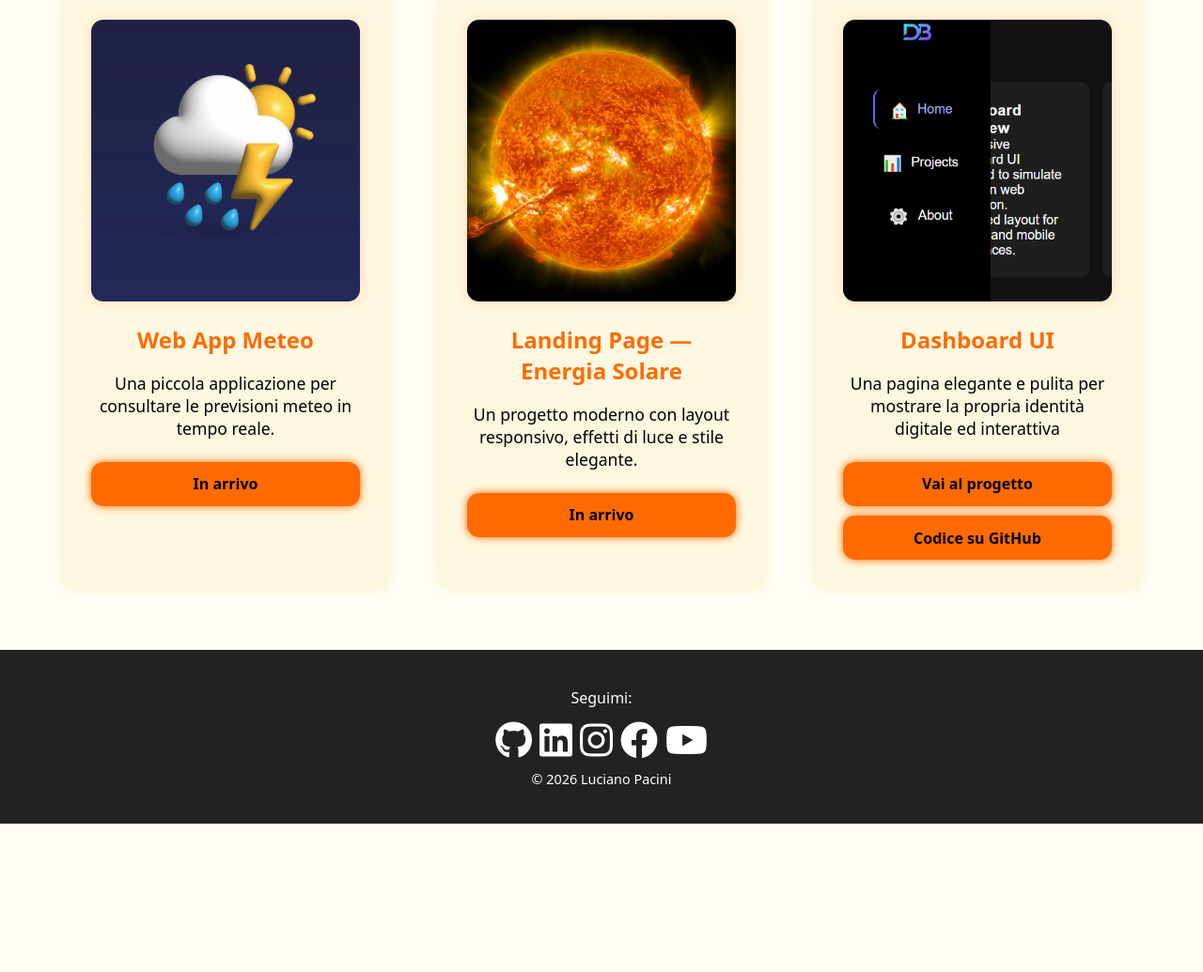
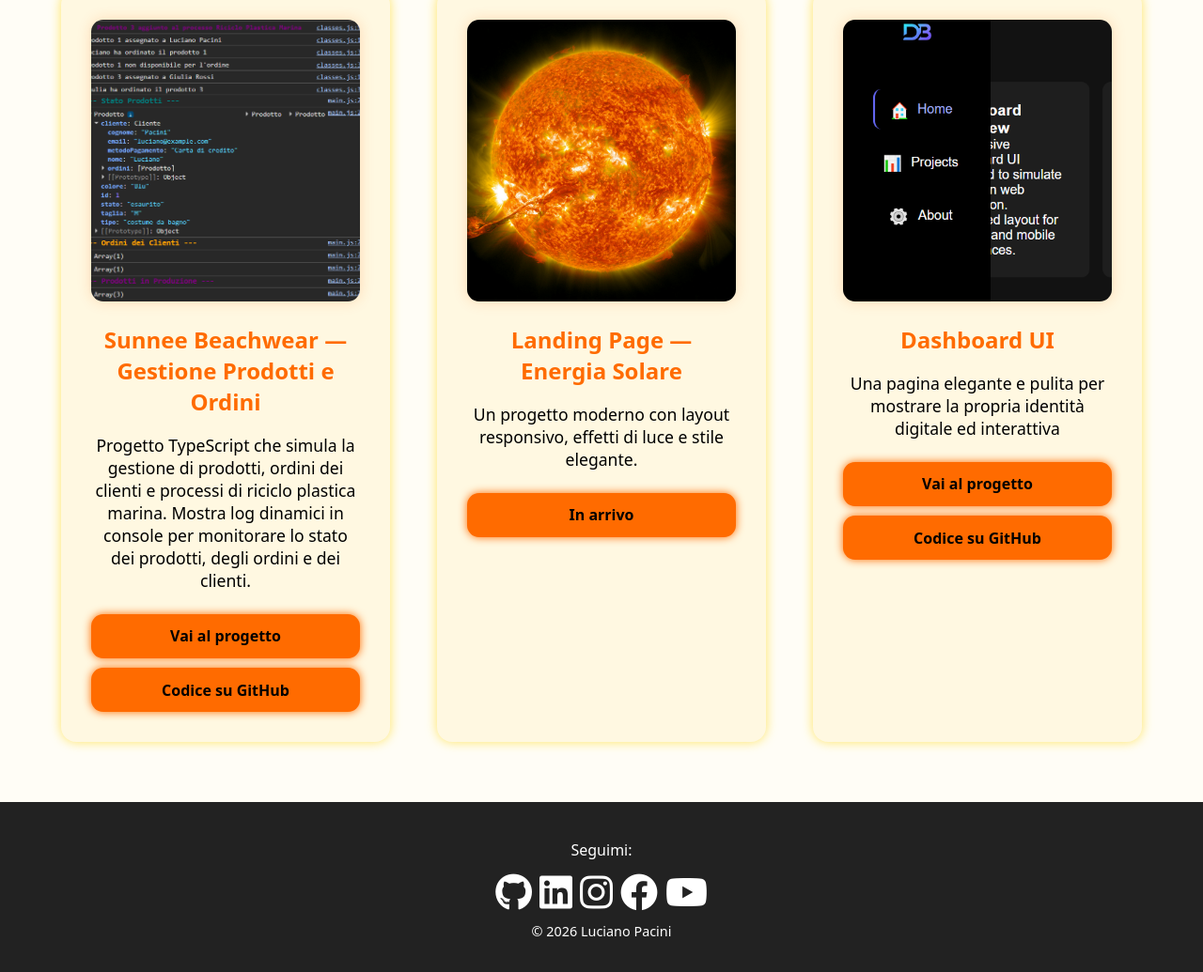
Before and after one commit to lucianopacini/portfolio-luciano, a website: page projects.html in a window 1280 px wide. Shown: the part 1007-2042 px from the top of the page at 94% size. Before the commit the page ends 1884 px from the top, so only its background shows below. Drawn offline with Linux system fonts and the light colour scheme.

Commit message:
Aggiunta progetto Typescript

```diff
--- a/css/styles.scss
+++ b/css/styles.scss
@@ -882,7 +882,7 @@
     width: 100%;
     max-width: 350px;
     min-height: 600px;
-
+    box-shadow: 0 0 12px rgba(255, 215, 0, 0.6);
     /* Animazione fade-in */
     opacity: 0;
     transform: translateY(20px);
--- a/projects.html
+++ b/projects.html
@@ -103,11 +103,20 @@
             </div>
 
             <div class="project-card">
-                <img src="assets/images/abid-shah-sff8Ow-YiWY-unsplash.jpg" alt="Anteprima Landing Page"
+                <img src="assets/images/sunnee-screenshot.png" alt="Anteprima Sunnee Beachwear — TypeScript Project"
                     class="project-img">
-                <h3>Web App Meteo</h3>
-                <p>Una piccola applicazione per consultare le previsioni meteo in tempo reale.</p>
-                <a href="#" class="btn disabled">In arrivo</a>
+                <h3>Sunnee Beachwear — Gestione Prodotti e Ordini</h3>
+                <p>Progetto TypeScript che simula la gestione di prodotti, ordini dei clienti e processi di riciclo
+                    plastica marina. Mostra log dinamici in console per monitorare lo stato dei prodotti, degli ordini e
+                    dei clienti.</p>
+                <a href="https://lucianopacini.github.io/progetto-typescript-di-Luciano-Pacini/" class="btn"
+                    target="_blank" rel="noopener">
+                    Vai al progetto
+                </a>
+                <a href="https://github.com/lucianopacini/progetto-typescript-di-Luciano-Pacini" class="btn secondary"
+                    target="_blank" rel="noopener">
+                    Codice su GitHub
+                </a>
             </div>
 
             <div class="project-card">
```
Also changed, not shown: assets/images/sunnee-screenshot.png (added), css/styles.css, 1 other file.
